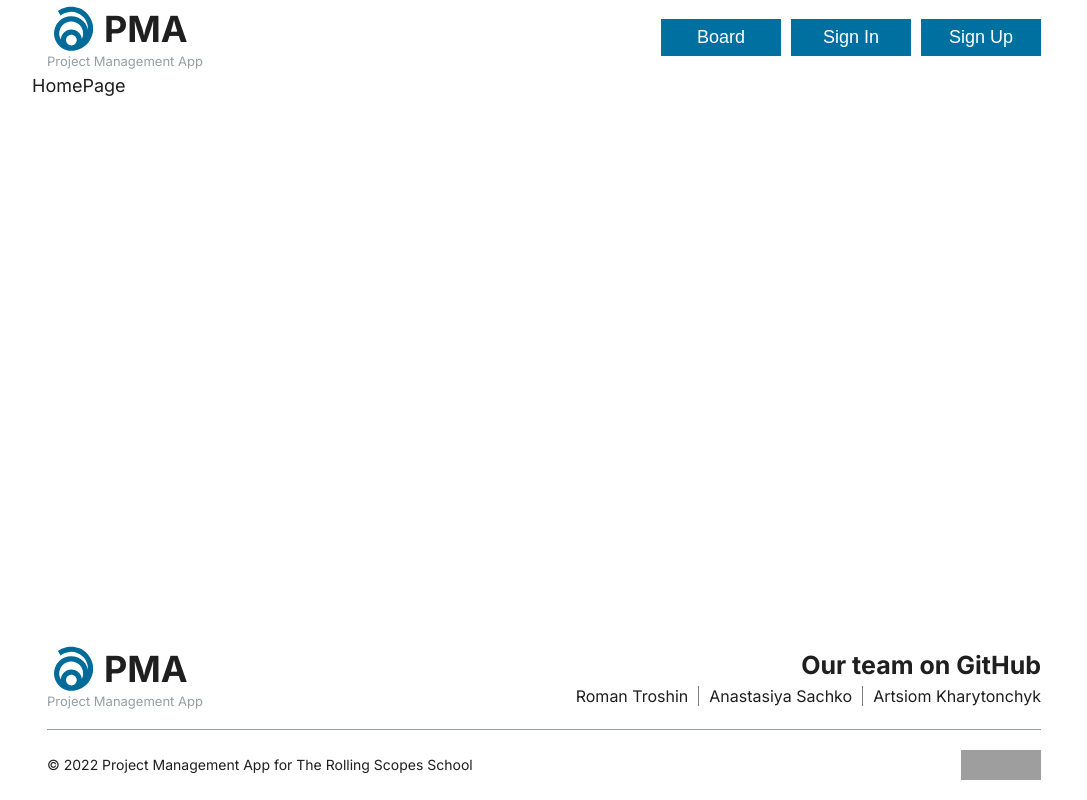
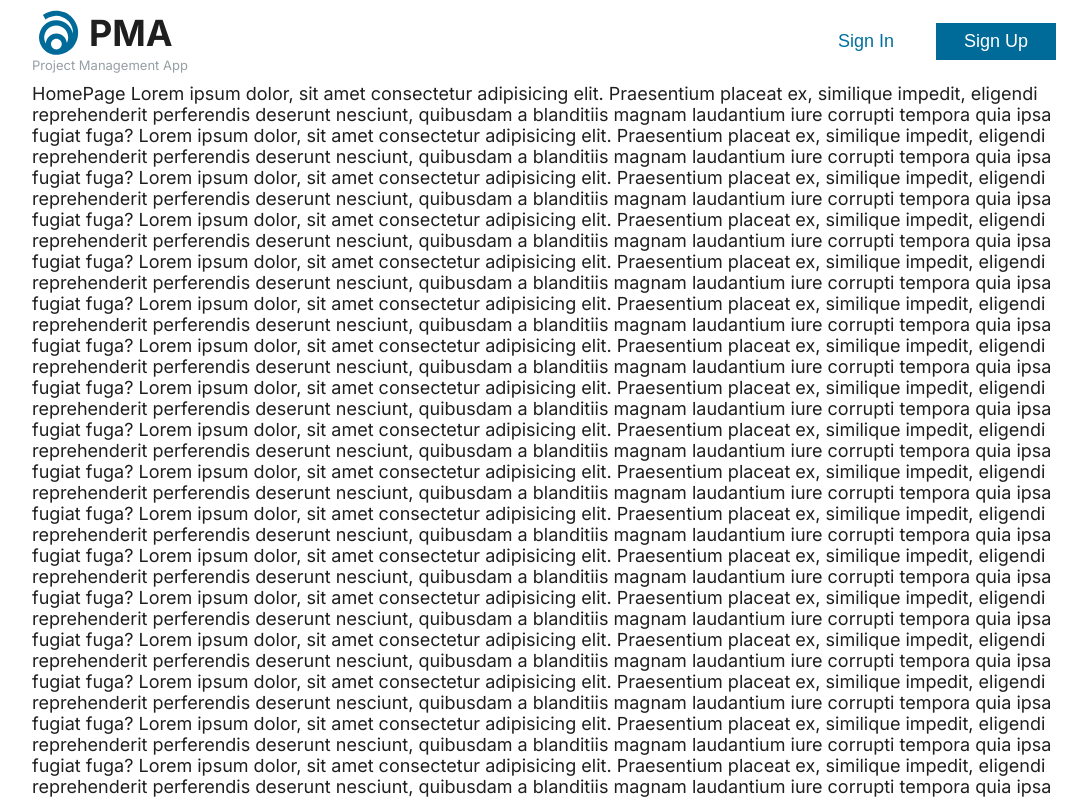
Before and after one commit to pug000/project-management-app, a React (Create React App) app: page /#/ in a window 1280 px wide. Shown: the top 800 px of the page, without its empty margins (96-1183 px from the left). Built offline with nearby package versions, Linux system fonts and the light colour scheme; grey boxes are pictures that could not be loaded.

Commit message:
feat: add change header bg on scroll, change Sign-butoon styles and variables

```diff
--- a/src/components/Header/Header.style.tsx
+++ b/src/components/Header/Header.style.tsx
@@ -1,14 +1,22 @@
 import styled from 'styled-components';
 import { NavLink } from 'react-router-dom';
+import { HeaderProps } from 'ts/interfaces';
 
-const HeaderContainer = styled.header`
-  height: 75px;
-  color: ${({ theme }) => theme.colors.text};
+const HeaderWrapper = styled.header<HeaderProps>`
+  background-color: ${({ $backgroundColor, theme }) =>
+    $backgroundColor ?? theme.colors.backgroundWhite};
+  position: sticky;
+  top: 0px;
+  transition: all 0.7s ease;
+`;
+
+const HeaderContainer = styled.div`
+  grid-area: subHeader;
+  padding: 10px 0px;
   display: flex;
   justify-content: space-between;
   align-items: center;
-  padding: 20px 15px;
-  position: sticky;
+  flex-wrap: wrap;
 `;
 
 const HeaderContainerElements = styled.div`
@@ -20,7 +28,6 @@ const HeaderContainerElements = styled.div`
 
 const HeaderLink = styled(NavLink)`
   text-decoration: none;
-  color: ${({ theme }) => theme.colors.text};
 `;
 
-export { HeaderContainer, HeaderContainerElements, HeaderLink };
+export { HeaderWrapper, HeaderContainer, HeaderContainerElements, HeaderLink };
--- a/src/components/Header/Header.tsx
+++ b/src/components/Header/Header.tsx
@@ -1,26 +1,48 @@
-import React from 'react';
+import React, { useState } from 'react';
 import Button from 'components/Button/Button';
 import AppLogo from 'components/AppLogo/AppLogo';
-// import { FaSignInAlt, FaSignOutAlt } from 'react-icons/fa';
-import headerItems from 'utils/variables';
-import { useLocation } from 'react-router-dom';
+import headerSignItems from 'utils/variables';
+import theme from 'styles/theme';
 import { useTranslation } from 'react-i18next';
-import { HeaderContainer, HeaderContainerElements, HeaderLink } from './Header.style';
+import {
+  HeaderWrapper,
+  HeaderContainer,
+  HeaderContainerElements,
+  HeaderLink,
+} from './Header.style';
 
 function Header() {
-  const location = useLocation();
   const { t } = useTranslation('translation');
+  const [sticky, setSticky] = useState(false);
+  function stickyHeader() {
+    if (window.scrollY > 0) {
+      setSticky(true);
+    } else {
+      setSticky(false);
+    }
+  }
+  window.addEventListener('scroll', stickyHeader);
   return (
+    <HeaderWrapper $backgroundColor={sticky ? theme.colors.backgroundBlue : ''}>
       <HeaderContainer>
+        <HeaderContainerElements>
           <AppLogo />
+        </HeaderContainerElements>
         <HeaderContainerElements>
-        {headerItems.map(({ id, text, link }) => (
+          {headerSignItems.map(({ id, text, link, color, backgroundColor }) => (
             <HeaderLink to={link} key={id}>
-            <Button type="button" width="120px" text={t(text)} />
+              <Button
+                type="button"
+                width="120px"
+                color={color}
+                backgroundColor={backgroundColor}
+                text={t(text)}
+              />
             </HeaderLink>
           ))}
         </HeaderContainerElements>
       </HeaderContainer>
+    </HeaderWrapper>
   );
 }
 
--- a/src/pages/HomePage/HomePage.tsx
+++ b/src/pages/HomePage/HomePage.tsx
@@ -1,7 +1,83 @@
 import React from 'react';
 
 function HomePage() {
-  return <main>HomePage</main>;
+  return (
+    <main>
+      HomePage Lorem ipsum dolor, sit amet consectetur adipisicing elit. Praesentium
+      placeat ex, similique impedit, eligendi reprehenderit perferendis deserunt nesciunt,
+      quibusdam a blanditiis magnam laudantium iure corrupti tempora quia ipsa fugiat
+      fuga? Lorem ipsum dolor, sit amet consectetur adipisicing elit. Praesentium placeat
+      ex, similique impedit, eligendi reprehenderit perferendis deserunt nesciunt,
+      quibusdam a blanditiis magnam laudantium iure corrupti tempora quia ipsa fugiat
+      fuga? Lorem ipsum dolor, sit amet consectetur adipisicing elit. Praesentium placeat
+      ex, similique impedit, eligendi reprehenderit perferendis deserunt nesciunt,
+      quibusdam a blanditiis magnam laudantium iure corrupti tempora quia ipsa fugiat
+      fuga? Lorem ipsum dolor, sit amet consectetur adipisicing elit. Praesentium placeat
+      ex, similique impedit, eligendi reprehenderit perferendis deserunt nesciunt,
+      quibusdam a blanditiis magnam laudantium iure corrupti tempora quia ipsa fugiat
+      fuga? Lorem ipsum dolor, sit amet consectetur adipisicing elit. Praesentium placeat
+      ex, similique impedit, eligendi reprehenderit perferendis deserunt nesciunt,
+      quibusdam a blanditiis magnam laudantium iure corrupti tempora quia ipsa fugiat
+      fuga? Lorem ipsum dolor, sit amet consectetur adipisicing elit. Praesentium placeat
+      ex, similique impedit, eligendi reprehenderit perferendis deserunt nesciunt,
+      quibusdam a blanditiis magnam laudantium iure corrupti tempora quia ipsa fugiat
+      fuga? Lorem ipsum dolor, sit amet consectetur adipisicing elit. Praesentium placeat
+      ex, similique impedit, eligendi reprehenderit perferendis deserunt nesciunt,
+      quibusdam a blanditiis magnam laudantium iure corrupti tempora quia ipsa fugiat
+      fuga? Lorem ipsum dolor, sit amet consectetur adipisicing elit. Praesentium placeat
+      ex, similique impedit, eligendi reprehenderit perferendis deserunt nesciunt,
+      quibusdam a blanditiis magnam laudantium iure corrupti tempora quia ipsa fugiat
+      fuga? Lorem ipsum dolor, sit amet consectetur adipisicing elit. Praesentium placeat
+      ex, similique impedit, eligendi reprehenderit perferendis deserunt nesciunt,
+      quibusdam a blanditiis magnam laudantium iure corrupti tempora quia ipsa fugiat
+      fuga? Lorem ipsum dolor, sit amet consectetur adipisicing elit. Praesentium placeat
+      ex, similique impedit, eligendi reprehenderit perferendis deserunt nesciunt,
+      quibusdam a blanditiis magnam laudantium iure corrupti tempora quia ipsa fugiat
+      fuga? Lorem ipsum dolor, sit amet consectetur adipisicing elit. Praesentium placeat
+      ex, similique impedit, eligendi reprehenderit perferendis deserunt nesciunt,
+      quibusdam a blanditiis magnam laudantium iure corrupti tempora quia ipsa fugiat
+      fuga? Lorem ipsum dolor, sit amet consectetur adipisicing elit. Praesentium placeat
+      ex, similique impedit, eligendi reprehenderit perferendis deserunt nesciunt,
+      quibusdam a blanditiis magnam laudantium iure corrupti tempora quia ipsa fugiat
+      fuga? Lorem ipsum dolor, sit amet consectetur adipisicing elit. Praesentium placeat
+      ex, similique impedit, eligendi reprehenderit perferendis deserunt nesciunt,
+      quibusdam a blanditiis magnam laudantium iure corrupti tempora quia ipsa fugiat
+      fuga? Lorem ipsum dolor, sit amet consectetur adipisicing elit. Praesentium placeat
+      ex, similique impedit, eligendi reprehenderit perferendis deserunt nesciunt,
+      quibusdam a blanditiis magnam laudantium iure corrupti tempora quia ipsa fugiat
+      fuga? Lorem ipsum dolor, sit amet consectetur adipisicing elit. Praesentium placeat
+      ex, similique impedit, eligendi reprehenderit perferendis deserunt nesciunt,
+      quibusdam a blanditiis magnam laudantium iure corrupti tempora quia ipsa fugiat
+      fuga? Lorem ipsum dolor, sit amet consectetur adipisicing elit. Praesentium placeat
+      ex, similique impedit, eligendi reprehenderit perferendis deserunt nesciunt,
+      quibusdam a blanditiis magnam laudantium iure corrupti tempora quia ipsa fugiat
+      fuga? Lorem ipsum dolor, sit amet consectetur adipisicing elit. Praesentium placeat
+      ex, similique impedit, eligendi reprehenderit perferendis deserunt nesciunt,
+      quibusdam a blanditiis magnam laudantium iure corrupti tempora quia ipsa fugiat
+      fuga? Lorem ipsum dolor, sit amet consectetur adipisicing elit. Praesentium placeat
+      ex, similique impedit, eligendi reprehenderit perferendis deserunt nesciunt,
+      quibusdam a blanditiis magnam laudantium iure corrupti tempora quia ipsa fugiat
+      fuga? Lorem ipsum dolor, sit amet consectetur adipisicing elit. Praesentium placeat
+      ex, similique impedit, eligendi reprehenderit perferendis deserunt nesciunt,
+      quibusdam a blanditiis magnam laudantium iure corrupti tempora quia ipsa fugiat
+      fuga? Lorem ipsum dolor, sit amet consectetur adipisicing elit. Praesentium placeat
+      ex, similique impedit, eligendi reprehenderit perferendis deserunt nesciunt,
+      quibusdam a blanditiis magnam laudantium iure corrupti tempora quia ipsa fugiat
+      fuga? Lorem ipsum dolor, sit amet consectetur adipisicing elit. Praesentium placeat
+      ex, similique impedit, eligendi reprehenderit perferendis deserunt nesciunt,
+      quibusdam a blanditiis magnam laudantium iure corrupti tempora quia ipsa fugiat
+      fuga? Lorem ipsum dolor, sit amet consectetur adipisicing elit. Praesentium placeat
+      ex, similique impedit, eligendi reprehenderit perferendis deserunt nesciunt,
+      quibusdam a blanditiis magnam laudantium iure corrupti tempora quia ipsa fugiat
+      fuga? Lorem ipsum dolor, sit amet consectetur adipisicing elit. Praesentium placeat
+      ex, similique impedit, eligendi reprehenderit perferendis deserunt nesciunt,
+      quibusdam a blanditiis magnam laudantium iure corrupti tempora quia ipsa fugiat
+      fuga? Lorem ipsum dolor, sit amet consectetur adipisicing elit. Praesentium placeat
+      ex, similique impedit, eligendi reprehenderit perferendis deserunt nesciunt,
+      quibusdam a blanditiis magnam laudantium iure corrupti tempora quia ipsa fugiat
+      fuga?
+    </main>
+  );
 }
 
 export default HomePage;
--- a/src/styles/Global.tsx
+++ b/src/styles/Global.tsx
@@ -21,34 +21,16 @@ const GlobalStyle = createGlobalStyle`
     min-height: 100vh;
     display: grid;
     grid-template: auto 1fr auto / 1fr minmax(300px, 1024px) 1fr;
-    grid-template-areas: ". header ."
+    grid-template-areas: " header header header "
   											". main ."
   											". footer ."
   }
 
   header {
     grid-area: header;
-  }
-
-  main {
-    grid-area: main;
-  }
-
-  footer {
-    grid-area: footer;
-  }
-
-  #root {
-    min-height: 100vh;
     display: grid;
     grid-template: auto 1fr auto / 1fr minmax(300px, 1024px) 1fr;
-    grid-template-areas: ". header ."
-  											". main ."
-  											". footer ."
-  }
-
-  header {
-    grid-area: header;
+    grid-template-areas: ". subHeader ."
   }
 
   main {
--- a/src/utils/variables.tsx
+++ b/src/utils/variables.tsx
@@ -1,21 +1,21 @@
-import { HeaderLink } from '../ts/interfaces';
+import theme from 'styles/theme';
+import { HeaderSignLink } from '../ts/interfaces';
 
-const headerItems: HeaderLink[] = [
+const headerSignItems: HeaderSignLink[] = [
   {
     id: 1,
-    text: 'board.text',
-    link: '/board',
+    text: 'signIn.text',
+    link: '/signin',
+    color: theme.colors.primaryColor,
+    backgroundColor: theme.colors.backgroundWhite,
   },
   {
     id: 2,
-    text: 'signIn.text',
-    link: '/signin',
-  },
-  {
-    id: 3,
     text: 'signUp.text',
     link: '/signup',
+    color: theme.colors.textButton,
+    backgroundColor: theme.colors.backgroundDarkBlue,
   },
 ];
 
-export default headerItems;
+export default headerSignItems;
```
Also changed, not shown: src/ts/interfaces.ts (+14 -6 lines). Lines whose indentation alone changed are shown as unchanged.
